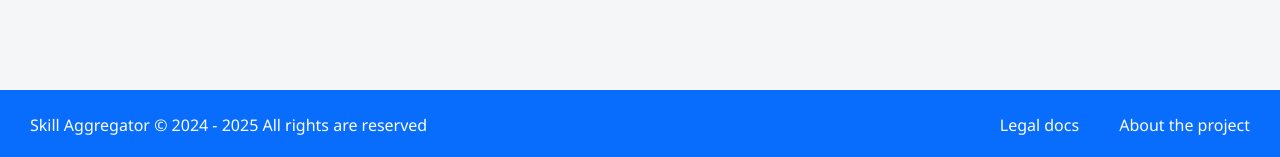
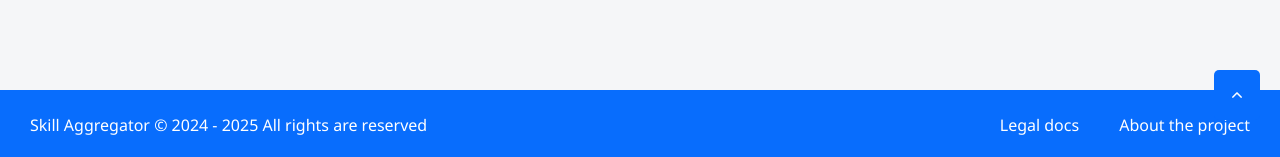
Before and after one commit to Drobysz/course_aggregator, a Next.js app: page / in a window 1280 px wide. Shown: the part 640-797 px from the top of the page. Built offline with nearby package versions, Linux system fonts and the light colour scheme; no server answers.

Commit message:
All changes are described in the previous commit

```diff
--- a/app/layout.tsx
+++ b/app/layout.tsx
@@ -1,13 +1,24 @@
 'use client'
 
-import {Header} from "./layout/Header"
-import {Sidebar} from "./layout/Sidebar"
-import {Footer} from "./layout/Footer"
+// Layout components
+import {Header} from "./layout/Header";
+import {Sidebar} from "./layout/Sidebar";
+import {Footer} from "./layout/Footer";
 
+// Components
+import { ToUpBtn } from '@/components/index';
+
+// style
 import "./layout/globals.css";
-import styles from "./layout/SemanticLayout.module.scss"
-import { Noto_Sans } from 'next/font/google'
-import { AppContextProvider } from './context/app.context'
+
+// tailwind
+import styles from "./layout/SemanticLayout.module.scss";
+
+// Main font
+import { Noto_Sans } from 'next/font/google';
+
+// Context wrapper
+import { AppContextProvider } from './context/app.context';
 
 const notoSans = Noto_Sans({
     subsets: ['latin'],
@@ -24,6 +35,7 @@ export default function RootLayout({children}: Readonly<{children: React.ReactNo
             <Sidebar className={styles.sidebar}/>
             <div className={styles.main}>
               {children}
+              <ToUpBtn />
             </div>
             <Footer className={styles.footer}/>
           </AppContextProvider>
--- a/app/layout/SemanticLayout.module.scss
+++ b/app/layout/SemanticLayout.module.scss
@@ -20,6 +20,7 @@
 }
 
 .main {
+    position: relative;
     grid-area: main;
 }
 
--- a/app/page.tsx
+++ b/app/page.tsx
@@ -24,8 +24,6 @@ export default function Home() {
   const [ textValue, setTextValue ] = useState<string>('python');
   const { setFirstCategory, menu } = useContext(AppContext);
   setFirstCategory!(TopPageCategory.Courses)
-
-  // const categories = menu.flatMap(m => m.pages.map(p => p.category));
 
   useEffect(() => {
     if (!menu || menu.length === 0) return;
--- a/components/Button/Btn.module.scss
+++ b/components/Button/Btn.module.scss
@@ -1,5 +1,5 @@
 .btn{
-    @apply rounded-[0.313rem] p-2.5 font-normal text-[0.875rem] flex items-center gap-x-2.5 cursor-pointer text-center border-none
+    @apply rounded-[0.313rem] font-normal text-[0.875rem] flex items-center gap-x-2.5 cursor-pointer text-center border-none
 }
 
 .primary{
@@ -12,23 +12,15 @@
 }
 
 .ghost:hover{
-    @apply bg-[var(--primary)] border-[var(--primary)] box-content
+    @apply bg-[var(--primary)] border-[var(--primary)] box-content;
 }
 
 // Arrow
 .arrow{
-    @apply inline-block
-}
-
-.down{
-    @apply rotate-90 duration-200 transition-all
-}
-
-.right{
-    @apply rotate-0 duration-200 transition-all
+    @apply inline-block duration-200 transition-all
 }
 
 .primary svg,
 .ghost:hover svg{
-    fill: var(--white)
+    fill: var(--white);
 }
--- a/components/Button/Btn.props.ts
+++ b/components/Button/Btn.props.ts
@@ -1,7 +1,8 @@
 import { ButtonHTMLAttributes, DetailedHTMLProps, ReactNode } from "react";
 
 export default interface BtnProps extends DetailedHTMLProps<ButtonHTMLAttributes<HTMLButtonElement>, HTMLButtonElement> {
-    children: ReactNode;
+    children?: ReactNode;
     appearence: 'primary' | 'ghost';
-    arrow?: 'right' | 'down' | 'none';
+    arrow?: 'right' | 'down' | 'up' | 'none';
+    size?: 'standard' | 'large';
 }
--- a/components/Button/Btn.tsx
+++ b/components/Button/Btn.tsx
@@ -4,12 +4,14 @@ import { JSX } from "react"
 import cn from 'classnames'
 import ArrowIcon from './ArrowIcon'
 
-export function Btn ({appearence, arrow='none', children, className, ...props}: BtnProps): JSX.Element{
+export function Btn ({appearence, arrow='none', children, className, size='standard', ...props}: BtnProps): JSX.Element{
     return (
     <button
         className={cn(styles.btn, className, {
             [styles.primary]: appearence == 'primary',
-            [styles.ghost]: appearence == 'ghost'
+            [styles.ghost]: appearence == 'ghost',
+            ['p-2.5']: size === 'standard',
+            ['p-5']: size === 'large'
         })}
         {...props}
     >
@@ -19,8 +21,9 @@ export function Btn ({appearence, arrow='none', children, className, ...props}:
              && <ArrowIcon
                     className={
                         cn(styles.arrow, {
-                            [styles.down]: arrow === 'down',
-                            [styles.right]: arrow === 'right'
+                            ['rotate-90']: arrow === 'down',
+                            ['rotate-0']: arrow === 'right',
+                            ['rotate-[270deg]']: arrow === 'up',
                         })
                     }
                 />
--- /dev/null
+++ b/components/ToUpBtn.tsx
@@ -0,0 +1,22 @@
+// Components
+import { Btn } from '@/components/index';
+
+export const ToUpBtn = ()=> {
+
+    const scrollTo = ()=> {
+        window.scrollTo({
+            top: 0,
+            behavior: 'smooth'
+        });
+    };
+
+    return(
+        <Btn
+            appearence='primary'
+            size='large'
+            arrow='up'
+            className='fixed right-5 bottom-10 gap-5'
+            onClick={scrollTo}
+        />
+    );
+};
--- a/components/index.ts
+++ b/components/index.ts
@@ -17,3 +17,4 @@ export * from './PanelScroller';
 export * from './ProductBlock/ProductBlock';
 export * from './Typewriter';
 export * from './FullScreenSpin';
+export * from './ToUpBtn';
```
